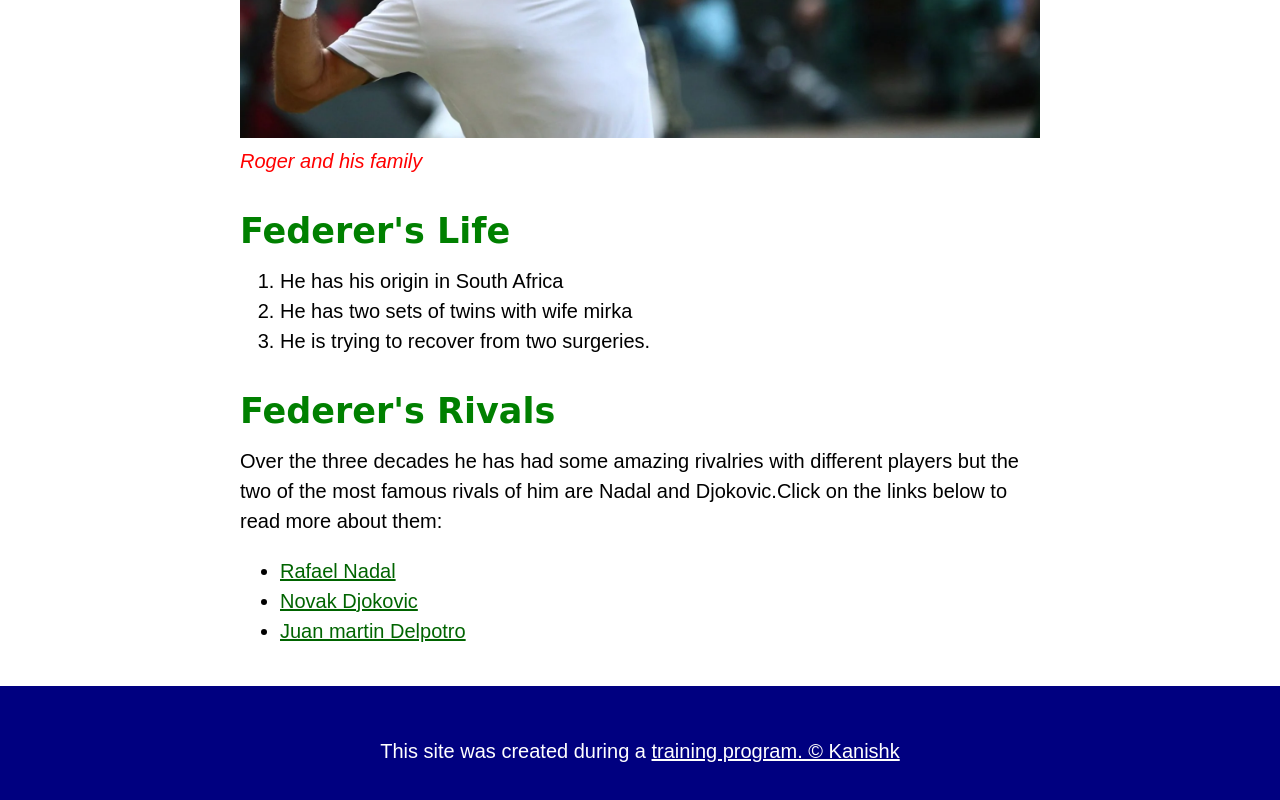
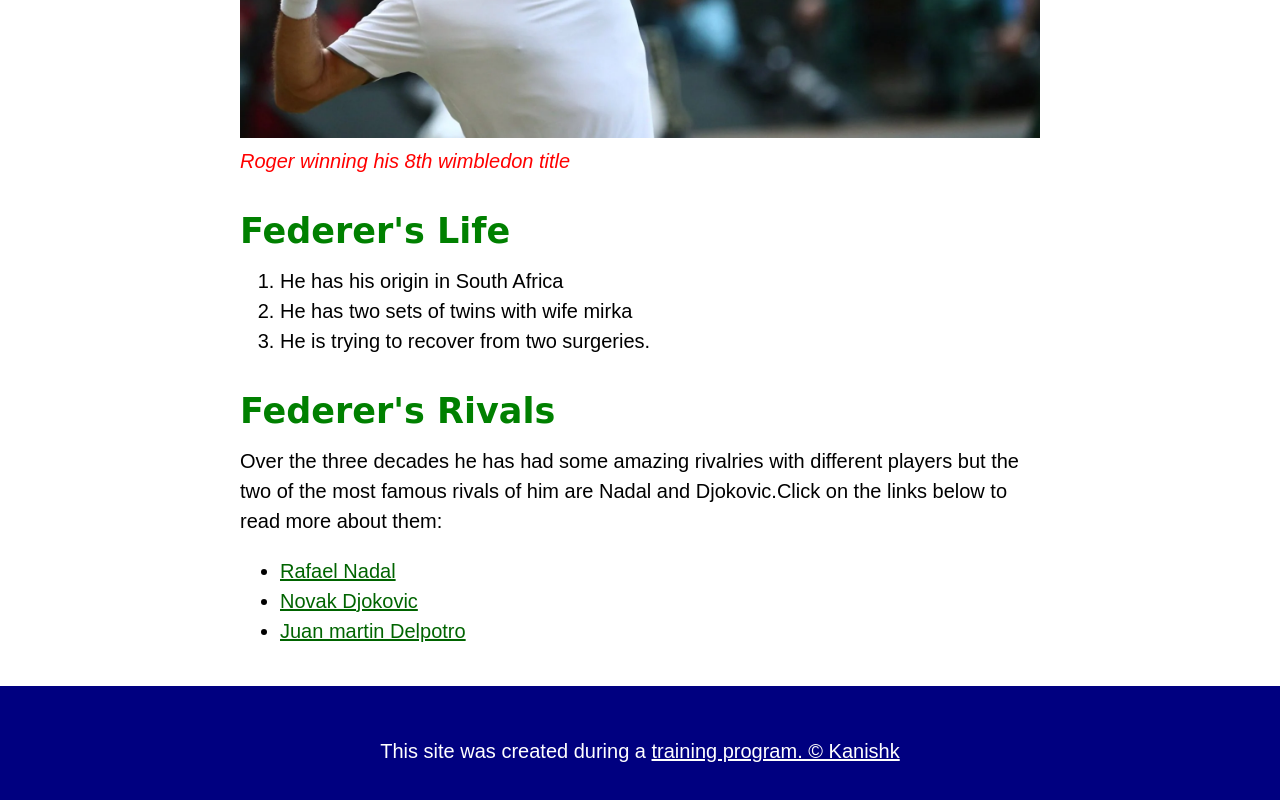
Before and after one commit to kanivarun17/Mysurpa, a plain HTML site: page index.html in a window 1280 px wide. Shown: the part 1257-2057 px from the top of the page. Drawn offline with Linux system fonts and the light colour scheme; a web font is replaced by a local one.

Commit message:
Minor changes

```diff
--- a/css/Rf.css
+++ b/css/Rf.css
@@ -15,6 +15,8 @@ header{
 h1,h2{
 	font-family: 'Grenze Gotisch', cursive;
 }
+/*header styles*/
+/*Write your comment here*/
 
 header h1{
 	color: white;
--- a/index.html
+++ b/index.html
@@ -18,7 +18,7 @@
 		<h2>About Roger federer</h2>
 		<p>One of the greatest players to have graced the tennis courts all around the world and who has aquired fans from all parts of the globe.</p>
 		<img src="img/big roger.jpeg">
-		<p class="caption">Roger and his family</p>
+		<p class="caption">Roger winning his 8th wimbledon title</p>
 		<!-- Life -->
 		<h2>Federer's Life</h2>
 		<ol>
```
